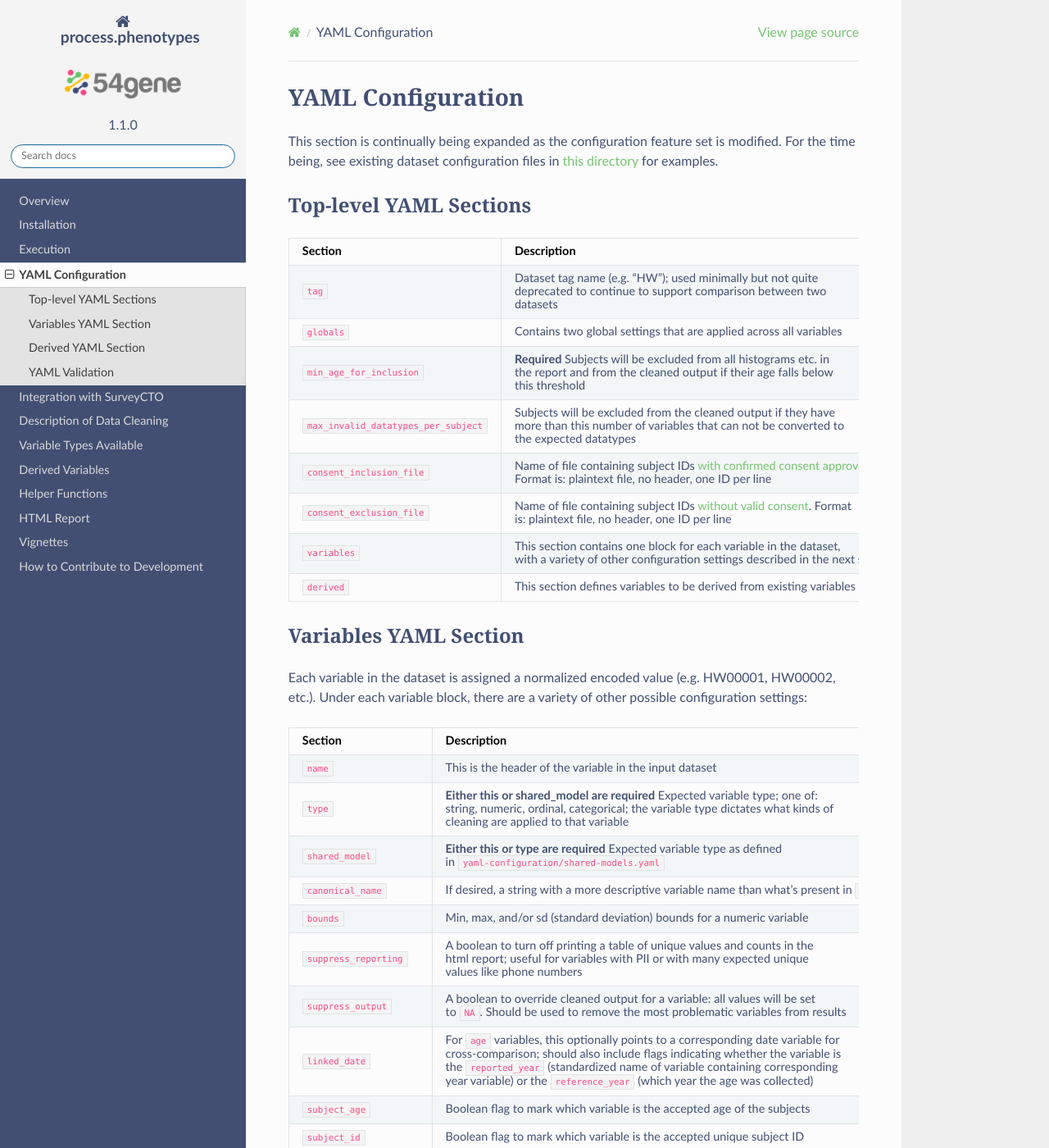
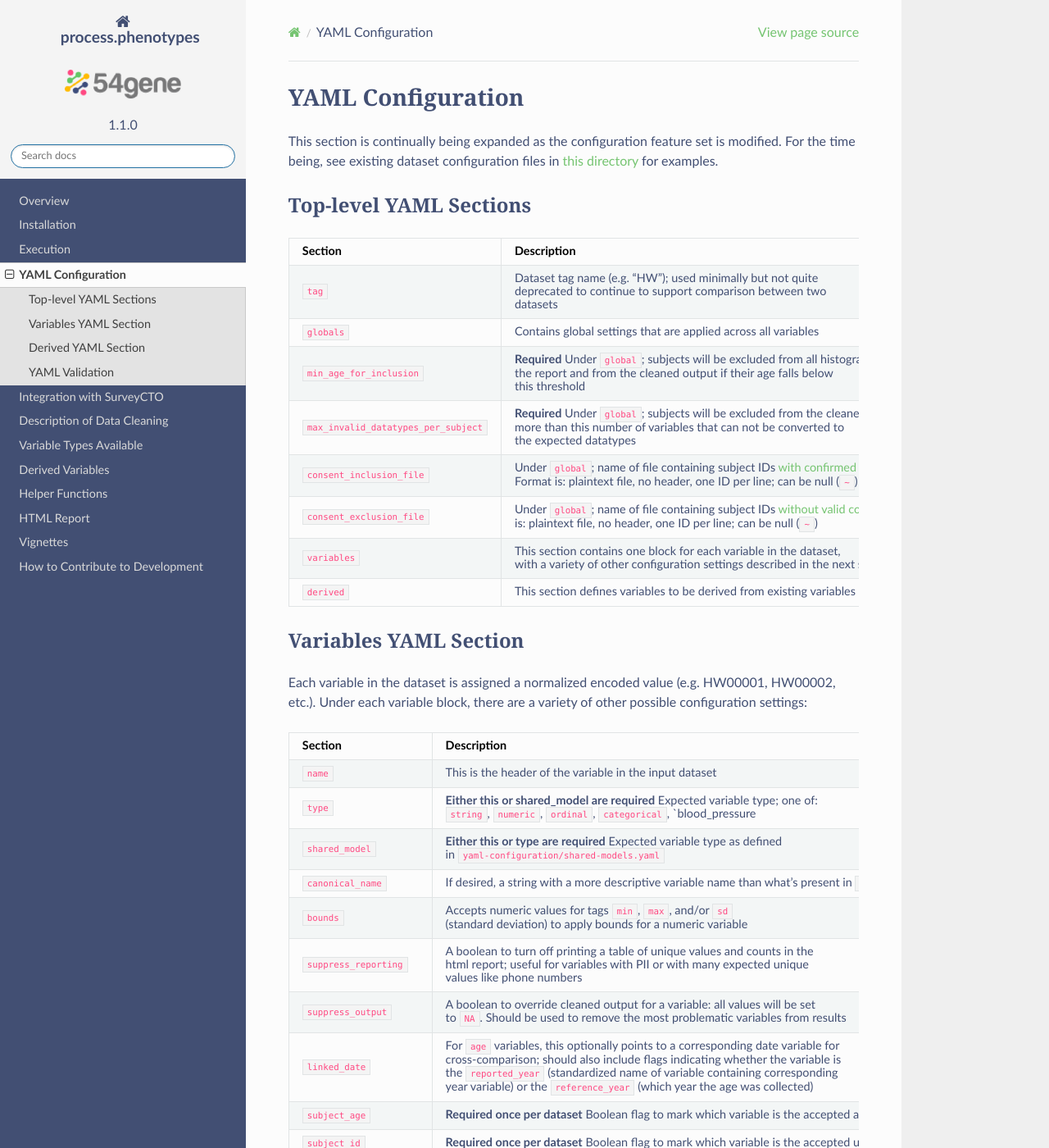
Before and after one commit to bballew/process.phenotypes, a Sphinx documentation site: the page built from readthedocs/source/yaml_config.md, in a window 1280 px wide and 1400 px high. Shown: the whole window at 82% size. Built offline with Sphinx 7.4.7 and the Read the Docs theme 2.0.0, drawn with Linux system fonts in a browser that asks for light colours; some of the changed text lies outside the part shown.

Commit message:
docs: update readthedocs with more config options

````diff
--- a/readthedocs/source/yaml_config.md
+++ b/readthedocs/source/yaml_config.md
@@ -10,11 +10,11 @@
 |Section|Description|
 |---|---|
 |`tag`|Dataset tag name (e.g. "HW"); used minimally but not quite <br>deprecated to continue to support comparison between two <br>datasets|
-|`globals`|Contains two global settings that are applied across all variables|
-|`min_age_for_inclusion`|**Required** Subjects will be excluded from all histograms etc. in<br>the report and from the cleaned output if their age falls below<br>this threshold|
-|`max_invalid_datatypes_per_subject`|Subjects will be excluded from the cleaned output if they have<br>more than this number of variables that can not be converted to<br>the expected datatypes|
-|`consent_inclusion_file`|Name of file containing subject IDs [with confirmed consent approval](description.md).<br>Format is: plaintext file, no header, one ID per line|
-|`consent_exclusion_file`|Name of file containing subject IDs [without valid consent](description.md). Format<br>is: plaintext file, no header, one ID per line|
+|`globals`|Contains global settings that are applied across all variables|
+|`min_age_for_inclusion`|**Required** Under `global`; subjects will be excluded from all histograms etc. in<br>the report and from the cleaned output if their age falls below<br>this threshold|
+|`max_invalid_datatypes_per_subject`|**Required** Under `global`; subjects will be excluded from the cleaned output if they have<br>more than this number of variables that can not be converted to<br>the expected datatypes|
+|`consent_inclusion_file`|Under `global`; name of file containing subject IDs [with confirmed consent approval](description.md).<br>Format is: plaintext file, no header, one ID per line; can be null (`~`)|
+|`consent_exclusion_file`|Under `global`; name of file containing subject IDs [without valid consent](description.md). Format<br>is: plaintext file, no header, one ID per line; can be null (`~`)|
 |`variables`|This section contains one block for each variable in the dataset,<br>with a variety of other configuration settings described in the next section|
 |`derived`|This section defines variables to be derived from existing variables|
 
@@ -25,19 +25,20 @@
 |Section|Description|
 |---|---|
 |`name`|This is the header of the variable in the input dataset|
-|`type`|**Either this or shared_model are required** Expected variable type; one of:<br>string, numeric, ordinal, categorical; the variable type dictates what kinds of<br>cleaning are applied to that variable|
+|`type`|**Either this or shared_model are required** Expected variable type; one of:<br>`string`, `numeric`, `ordinal`, `categorical`, `blood_pressure|bp`, `date`, `binary`; the variable type dictates what kinds of<br>cleaning are applied to that variable|
 |`shared_model`|**Either this or type are required** Expected variable type as defined<br>in `yaml-configuration/shared-models.yaml`|
 |`canonical_name`|If desired, a string with a more descriptive variable name than what's present in `name`|
-|`bounds`|Min, max, and/or sd (standard deviation) bounds for a numeric variable|
+|`bounds`|Accepts numeric values for tags `min`, `max`, and/or `sd` (standard deviation) to apply bounds for a numeric variable|
 |`suppress_reporting`|A boolean to turn off printing a table of unique values and counts in the<br>html report; useful for variables with PII or with many expected unique<br>values like phone numbers|
 |`suppress_output`|A boolean to override cleaned output for a variable: all values will be set<br>to `NA`. Should be used to remove the most problematic variables from results|
 |`linked_date`|For `age` variables, this optionally points to a corresponding date variable for<br>cross-comparison; should also include flags indicating whether the variable is<br>the `reported_year` (standardized name of variable containing corresponding<br>year variable) or the `reference_year` (which year the age was collected)|
-|`subject_age`|Boolean flag to mark which variable is the accepted age of the subjects|
-|`subject_id`|Boolean flag to mark which variable is the accepted unique subject ID|
+|`subject_age`|**Required once per dataset** Boolean flag to mark which variable is the accepted age of the subjects|
+|`subject_id`|**Required once per dataset** Boolean flag to mark which variable is the accepted unique subject ID|
 |`na-values`|Any non-canonical values to be treated as NA (e.g. nil, not specified, etc.)|
 |`multimodal`|Used to define another variable for plotting overlayed histograms,<br>e.g. overlayed plots of BMI by sex|
 |`allow_undelimited_bp`|Only for variables of type `bp` (blood pressure): enable<br>recognition of systolic and diastolic blood pressure specified<br>exactly as: `^\d{4}\d?\d?$`, where systolic will use three digits preferentially<br>if 5 or 6 digits are specified. this behavior is imperfect given the<br>lack of delimiter, and is not recommended in most circumstances.|
 |`dependencies`|Test for expected relationships between variables; can also include<br>contingency tables to compare two variables and instructions for setting values<br>to NA if certain dependency tests fail|
+|`levels`|For `categorical`, `ordinal`, and `binary` type variables, you will need to define levels under the `levels` tag.  See the vignettes for more details and examples.|
 
 ## Derived YAML Section
 
@@ -49,8 +50,12 @@
 Prior to running this tool, you should validate the YAML configurations you've set up as follows:
 
 ```r
-dataset.schema <- system.file("validator", "schema.datasets.yaml", package = "process.phenotypes")
-shared.models.schema <- system.file("validator", "schema.shared-models.yaml", package = "process.phenotypes")
+dataset.schema <- system.file("validator",
+                              "schema.datasets.yaml",
+                              package = "process.phenotypes")
+shared.models.schema <- system.file("validator",
+                                    "schema.shared-models.yaml",
+                                    package = "process.phenotypes")
 process.phenotypes::config.validation("/path/to/your.dataset.yaml",
                                       "/path/to/your.shared-models.yaml",
                                       dataset.schema,
````
